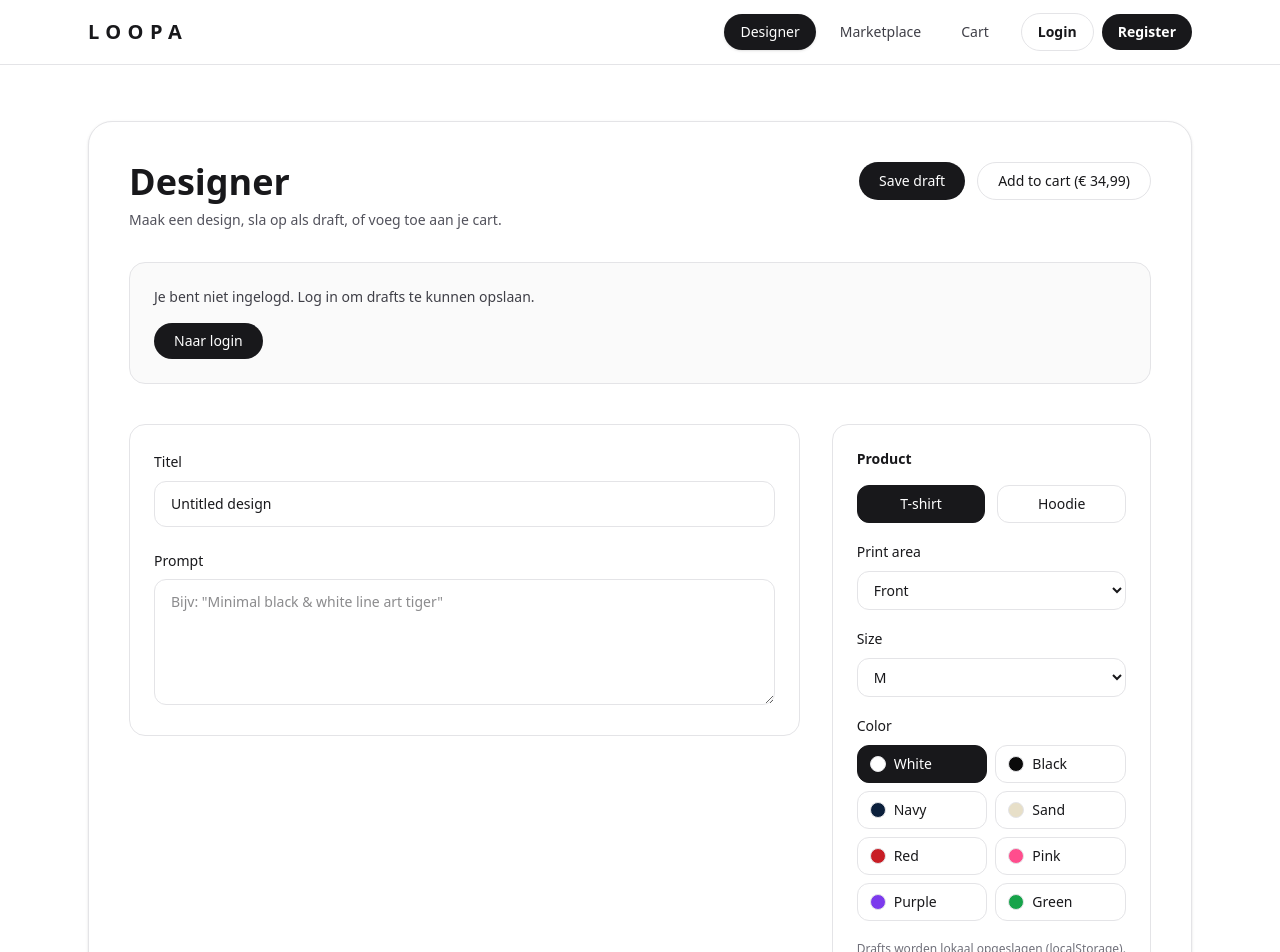
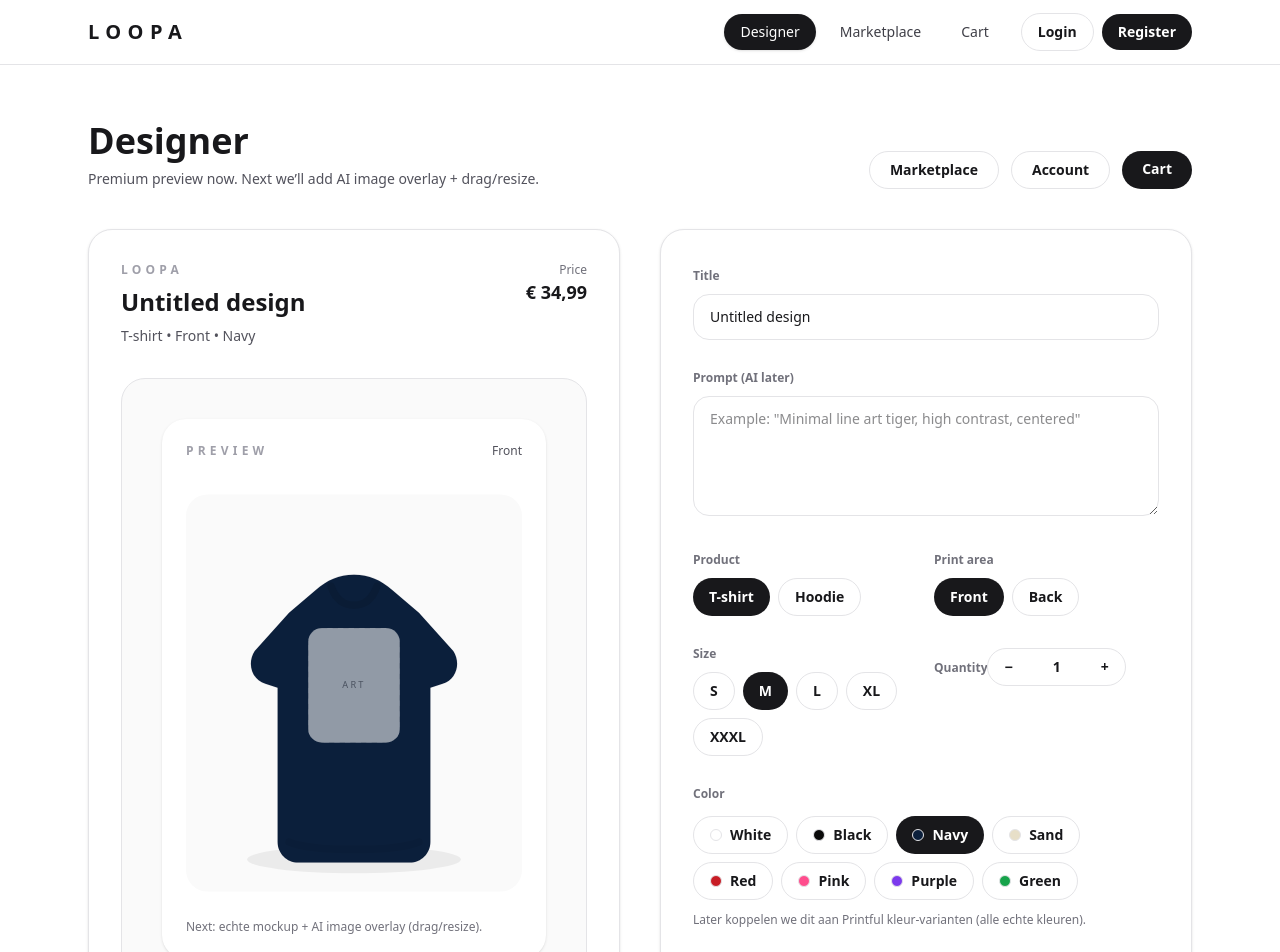
Before and after one commit to loopawear-collab/loopawe, a Next.js app: page /designer in a window 1280 px wide. Shown: the top 952 px of the page. Built offline with nearby package versions, Linux system fonts and the light colour scheme.

Commit message:
designer mockup preview with color + print area

```diff
--- a/src/app/designer/page.tsx
+++ b/src/app/designer/page.tsx
@@ -1,15 +1,14 @@
 "use client";
 
 import { useMemo, useState } from "react";
+import Link from "next/link";
 import { useRouter } from "next/navigation";
+
 import { useAuth } from "@/lib/auth";
 import { addToCart } from "@/lib/cart";
-import {
-  createDraft,
-  type ProductType,
-  type PrintArea,
-  type ColorOption,
-} from "@/lib/designs";
+import { createDraft, type ProductType, type PrintArea, type ColorOption } from "@/lib/designs";
+
+const SIZES = ["S", "M", "L", "XL", "XXXL"] as const;
 
 const COLOR_PRESETS: ColorOption[] = [
   { name: "White", hex: "#FFFFFF" },
@@ -22,10 +21,147 @@ const COLOR_PRESETS: ColorOption[] = [
   { name: "Green", hex: "#16A34A" },
 ];
 
-const SIZES = ["S", "M", "L", "XL", "XXXL"] as const;
-
 function eur(v: number) {
   return new Intl.NumberFormat("nl-BE", { style: "currency", currency: "EUR" }).format(v);
+}
+
+/** Simple SVG mockup (no external images needed) */
+function ApparelMockup({
+  productType,
+  baseHex,
+  printArea,
+}: {
+  productType: ProductType;
+  baseHex: string;
+  printArea: PrintArea;
+}) {
+  // Print box position differs front/back
+  const printBox = printArea === "Back"
+    ? { x: 150, y: 155, w: 140, h: 170 } // back: a bit higher/wider
+    : { x: 160, y: 175, w: 120, h: 150 }; // front
+
+  // Hoodie vs tshirt silhouette
+  const isHoodie = productType === "hoodie";
+
+  return (
+    <div className="relative">
+      <div className="rounded-3xl border border-zinc-200 bg-zinc-50 p-10">
+        <div className="mx-auto w-full max-w-[420px] rounded-3xl bg-white p-6 shadow-sm">
+          <div className="flex items-center justify-between">
+            <p className="text-xs font-semibold tracking-[0.35em] text-zinc-400">PREVIEW</p>
+            <span className="text-xs font-medium text-zinc-600">{printArea}</span>
+          </div>
+
+          <svg
+            viewBox="0 0 440 520"
+            className="mt-6 h-[420px] w-full"
+            role="img"
+            aria-label="Product mockup preview"
+          >
+            {/* subtle background */}
+            <rect x="0" y="0" width="440" height="520" rx="28" fill="#FAFAFA" />
+
+            {/* Shadow */}
+            <ellipse cx="220" cy="478" rx="140" ry="18" fill="#000000" opacity="0.06" />
+
+            {/* Apparel body */}
+            {isHoodie ? (
+              <>
+                {/* Hood */}
+                <path
+                  d="M140 120 C140 65, 300 65, 300 120 C300 160, 280 185, 220 185 C160 185, 140 160, 140 120 Z"
+                  fill={baseHex}
+                  stroke="#111827"
+                  strokeOpacity="0.10"
+                />
+                {/* Body */}
+                <path
+                  d="M120 170 C120 145, 150 130, 180 128 L260 128 C290 130, 320 145, 320 170
+                     L350 220 C360 240, 350 260, 330 265 L320 268 L320 455 C320 470, 308 482, 293 482
+                     L147 482 C132 482, 120 470, 120 455 L120 268 L110 265 C90 260, 80 240, 90 220 Z"
+                  fill={baseHex}
+                  stroke="#111827"
+                  strokeOpacity="0.10"
+                />
+                {/* Pocket */}
+                <path
+                  d="M165 330 C165 312, 182 298, 200 298 L240 298 C258 298, 275 312, 275 330
+                     L275 365 C275 384, 260 398, 240 398 L200 398 C180 398, 165 384, 165 365 Z"
+                  fill="#000"
+                  opacity="0.05"
+                />
+                {/* Strings */}
+                <path d="M205 190 L205 255" stroke="#000" strokeOpacity="0.12" strokeWidth="6" strokeLinecap="round" />
+                <path d="M235 190 L235 255" stroke="#000" strokeOpacity="0.12" strokeWidth="6" strokeLinecap="round" />
+              </>
+            ) : (
+              <>
+                {/* T-shirt */}
+                <path
+                  d="M135 155 L170 125 C185 112, 200 105, 220 105 C240 105, 255 112, 270 125
+                     L305 155 L350 205 C360 220, 355 242, 336 248 L320 253 L320 455
+                     C320 470, 308 482, 293 482 L147 482 C132 482, 120 470, 120 455
+                     L120 253 L104 248 C85 242, 80 220, 90 205 Z"
+                  fill={baseHex}
+                  stroke="#111827"
+                  strokeOpacity="0.10"
+                />
+                {/* Collar */}
+                <path
+                  d="M190 120 C195 135, 205 145, 220 145 C235 145, 245 135, 250 120"
+                  fill="none"
+                  stroke="#000"
+                  strokeOpacity="0.10"
+                  strokeWidth="10"
+                  strokeLinecap="round"
+                />
+              </>
+            )}
+
+            {/* Print area box */}
+            <rect
+              x={printBox.x}
+              y={printBox.y}
+              width={printBox.w}
+              height={printBox.h}
+              rx="18"
+              fill="#FFFFFF"
+              opacity="0.55"
+              stroke="#111827"
+              strokeOpacity="0.18"
+              strokeDasharray="7 7"
+            />
+            <text
+              x={printBox.x + printBox.w / 2}
+              y={printBox.y + printBox.h / 2}
+              textAnchor="middle"
+              dominantBaseline="middle"
+              fontSize="12"
+              fill="#111827"
+              opacity="0.55"
+              style={{ letterSpacing: "0.25em" }}
+            >
+              ART
+            </text>
+
+            {/* Bottom highlight */}
+            <path
+              d="M135 455 C165 468, 275 468, 305 455"
+              fill="none"
+              stroke="#000"
+              strokeOpacity="0.06"
+              strokeWidth="10"
+              strokeLinecap="round"
+            />
+          </svg>
+
+          <p className="mt-4 text-xs text-zinc-500">
+            Next: echte mockup + AI image overlay (drag/resize).
+          </p>
+        </div>
+      </div>
+    </div>
+  );
 }
 
 export default function DesignerPage() {
@@ -34,15 +170,23 @@ export default function DesignerPage() {
 
   const [title, setTitle] = useState("Untitled design");
   const [prompt, setPrompt] = useState("");
+
   const [productType, setProductType] = useState<ProductType>("tshirt");
   const [printArea, setPrintArea] = useState<PrintArea>("Front");
-  const [color, setColor] = useState<ColorOption>(COLOR_PRESETS[0]);
+
+  const [selectedColor, setSelectedColor] = useState<ColorOption>(COLOR_PRESETS[2]); // Navy default
   const [size, setSize] = useState<(typeof SIZES)[number]>("M");
+  const [qty, setQty] = useState(1);
+
   const [saving, setSaving] = useState(false);
+  const [toast, setToast] = useState<string | null>(null);
 
-  const basePrice = useMemo(() => {
-    return productType === "hoodie" ? 49.99 : 34.99;
-  }, [productType]);
+  const basePrice = useMemo(() => (productType === "hoodie" ? 49.99 : 34.99), [productType]);
+
+  function notify(msg: string) {
+    setToast(msg);
+    window.setTimeout(() => setToast(null), 1200);
+  }
 
   if (!ready) {
     return (
@@ -54,29 +198,32 @@ export default function DesignerPage() {
     );
   }
 
-  const canUse = Boolean(user?.email || user?.id);
+  const canSave = Boolean(user?.id || user?.email);
 
   async function onSaveDraft() {
-    if (!canUse) {
+    if (!canSave) {
+      notify("Login required");
       router.push("/login");
       return;
     }
+
     setSaving(true);
     try {
       const d = createDraft(user, {
-        title,
-        prompt,
+        title: title.trim() || "Untitled design",
+        prompt: prompt ?? "",
         productType,
         printArea,
-        allowedColors: COLOR_PRESETS, // zodat Account “allowedColors” altijd heeft
+        // Store full palette for marketplace filtering later (creator can restrict later)
+        allowedColors: COLOR_PRESETS,
       });
 
       if (!d) {
-        alert("Draft kon niet opgeslagen worden (geen user).");
+        notify("Could not save draft");
         return;
       }
 
-      // Na save: ga direct naar account zodat je het meteen ziet
+      notify("Saved draft ✓");
       router.push("/account");
     } finally {
       setSaving(false);
@@ -86,168 +233,236 @@ export default function DesignerPage() {
   function onAddToCart() {
     addToCart({
       name: productType === "hoodie" ? "Hoodie" : "T-shirt",
-      color: color.name,
+      color: selectedColor.name,
       size,
       printArea,
       price: basePrice,
-      quantity: 1,
-    });
+      quantity: qty,
+    } as any);
+
+    notify("Added to cart ✓");
     router.push("/cart");
   }
 
   return (
     <main className="mx-auto max-w-6xl px-6 py-14">
-      <div className="rounded-3xl border border-zinc-200 bg-white p-10 shadow-sm">
-        <div className="flex flex-col gap-6 md:flex-row md:items-start md:justify-between">
-          <div>
-            <h1 className="text-4xl font-semibold text-zinc-900">Designer</h1>
-            <p className="mt-2 text-sm text-zinc-600">
-              Maak een design, sla op als draft, of voeg toe aan je cart.
-            </p>
+      <div className="flex flex-col gap-3 md:flex-row md:items-end md:justify-between">
+        <div>
+          <h1 className="text-4xl font-semibold text-zinc-900">Designer</h1>
+          <p className="mt-2 text-sm text-zinc-600">
+            Premium preview now. Next we’ll add AI image overlay + drag/resize.
+          </p>
+        </div>
+
+        <div className="flex flex-wrap gap-3">
+          <Link
+            href="/marketplace"
+            className="rounded-full border border-zinc-200 bg-white px-5 py-2 text-sm font-semibold text-zinc-900 hover:bg-zinc-50"
+          >
+            Marketplace
+          </Link>
+          <Link
+            href="/account"
+            className="rounded-full border border-zinc-200 bg-white px-5 py-2 text-sm font-semibold text-zinc-900 hover:bg-zinc-50"
+          >
+            Account
+          </Link>
+          <Link
+            href="/cart"
+            className="rounded-full bg-zinc-900 px-5 py-2 text-sm font-semibold text-white hover:bg-zinc-800"
+          >
+            Cart
+          </Link>
+        </div>
+      </div>
+
+      {toast ? (
+        <div className="mt-6 inline-flex rounded-full bg-zinc-900 px-4 py-2 text-xs font-semibold text-white">
+          {toast}
+        </div>
+      ) : null}
+
+      <div className="mt-10 grid grid-cols-1 gap-10 lg:grid-cols-2">
+        {/* LEFT: Preview */}
+        <section className="rounded-3xl border border-zinc-200 bg-white p-8 shadow-sm">
+          <div className="flex items-start justify-between gap-6">
+            <div className="min-w-0">
+              <p className="text-xs font-semibold tracking-[0.35em] text-zinc-400">LOOPA</p>
+              <h2 className="mt-2 truncate text-2xl font-semibold text-zinc-900">
+                {title || "Untitled design"}
+              </h2>
+              <p className="mt-2 text-sm text-zinc-600">
+                {productType === "hoodie" ? "Hoodie" : "T-shirt"} • {printArea} • {selectedColor.name}
+              </p>
+            </div>
+
+            <div className="text-right">
+              <p className="text-xs text-zinc-500">Price</p>
+              <p className="text-lg font-semibold text-zinc-900">{eur(basePrice)}</p>
+            </div>
           </div>
 
-          <div className="flex flex-wrap gap-3">
+          <div className="mt-8">
+            <ApparelMockup productType={productType} baseHex={selectedColor.hex} printArea={printArea} />
+          </div>
+
+          <div className="mt-6 flex flex-col gap-3 sm:flex-row">
+            <button
+              onClick={onAddToCart}
+              className="w-full rounded-full bg-zinc-900 px-5 py-3 text-sm font-semibold text-white hover:bg-zinc-800"
+            >
+              Add to cart
+            </button>
             <button
               onClick={onSaveDraft}
               disabled={saving}
-              className="rounded-full bg-zinc-900 px-5 py-2 text-sm font-medium text-white hover:bg-zinc-800 disabled:opacity-60"
+              className="w-full rounded-full border border-zinc-200 bg-white px-5 py-3 text-sm font-semibold text-zinc-900 hover:bg-zinc-50 disabled:opacity-60"
             >
               {saving ? "Saving…" : "Save draft"}
             </button>
-            <button
-              onClick={onAddToCart}
-              className="rounded-full border border-zinc-200 bg-white px-5 py-2 text-sm font-medium text-zinc-900 hover:bg-zinc-50"
-            >
-              Add to cart ({eur(basePrice)})
-            </button>
           </div>
-        </div>
 
-        {!canUse ? (
-          <div className="mt-8 rounded-2xl border border-zinc-200 bg-zinc-50 p-6">
-            <p className="text-sm text-zinc-700">
-              Je bent niet ingelogd. Log in om drafts te kunnen opslaan.
+          {!canSave ? (
+            <p className="mt-4 text-xs text-zinc-500">
+              You’re not logged in. Login is required to save drafts.
             </p>
-            <button
-              onClick={() => router.push("/login")}
-              className="mt-4 rounded-full bg-zinc-900 px-5 py-2 text-sm font-medium text-white hover:bg-zinc-800"
-            >
-              Naar login
-            </button>
-          </div>
-        ) : null}
+          ) : null}
+        </section>
 
-        <div className="mt-10 grid grid-cols-1 gap-8 lg:grid-cols-3">
-          <section className="lg:col-span-2">
-            <div className="rounded-2xl border border-zinc-200 p-6">
-              <label className="text-sm font-medium text-zinc-900">Titel</label>
+        {/* RIGHT: Controls */}
+        <section className="rounded-3xl border border-zinc-200 bg-white p-8 shadow-sm">
+          <div className="grid gap-6">
+            <div>
+              <label className="text-xs font-semibold text-zinc-500">Title</label>
               <input
                 value={title}
                 onChange={(e) => setTitle(e.target.value)}
-                className="mt-2 w-full rounded-xl border border-zinc-200 bg-white px-4 py-3 text-sm outline-none focus:ring-2 focus:ring-zinc-900/10"
+                className="mt-2 w-full rounded-2xl border border-zinc-200 bg-white px-4 py-3 text-sm text-zinc-900 outline-none focus:ring-2 focus:ring-zinc-900/10"
               />
+            </div>
 
-              <label className="mt-6 block text-sm font-medium text-zinc-900">
-                Prompt
-              </label>
+            <div>
+              <label className="text-xs font-semibold text-zinc-500">Prompt (AI later)</label>
               <textarea
                 value={prompt}
                 onChange={(e) => setPrompt(e.target.value)}
-                rows={5}
-                className="mt-2 w-full rounded-xl border border-zinc-200 bg-white px-4 py-3 text-sm outline-none focus:ring-2 focus:ring-zinc-900/10"
-                placeholder='Bijv: "Minimal black & white line art tiger"'
+                placeholder='Example: "Minimal line art tiger, high contrast, centered"'
+                className="mt-2 w-full min-h-[120px] rounded-2xl border border-zinc-200 bg-white px-4 py-3 text-sm text-zinc-900 outline-none focus:ring-2 focus:ring-zinc-900/10"
               />
             </div>
-          </section>
 
-          <aside className="space-y-6">
-            <div className="rounded-2xl border border-zinc-200 p-6">
-              <h2 className="text-sm font-semibold text-zinc-900">Product</h2>
-
-              <div className="mt-4 grid grid-cols-2 gap-3">
-                <button
-                  onClick={() => setProductType("tshirt")}
-                  className={
-                    "rounded-xl border px-3 py-2 text-sm " +
-                    (productType === "tshirt"
-                      ? "border-zinc-900 bg-zinc-900 text-white"
-                      : "border-zinc-200 bg-white text-zinc-900 hover:bg-zinc-50")
-                  }
-                >
-                  T-shirt
-                </button>
-                <button
-                  onClick={() => setProductType("hoodie")}
-                  className={
-                    "rounded-xl border px-3 py-2 text-sm " +
-                    (productType === "hoodie"
-                      ? "border-zinc-900 bg-zinc-900 text-white"
-                      : "border-zinc-200 bg-white text-zinc-900 hover:bg-zinc-50")
-                  }
-                >
-                  Hoodie
-                </button>
-              </div>
-
-              <div className="mt-4">
-                <label className="text-sm font-medium text-zinc-900">
-                  Print area
-                </label>
-                <select
-                  value={printArea}
-                  onChange={(e) => setPrintArea(e.target.value as PrintArea)}
-                  className="mt-2 w-full rounded-xl border border-zinc-200 bg-white px-3 py-2 text-sm"
-                >
-                  <option value="Front">Front</option>
-                  <option value="Back">Back</option>
-                </select>
-              </div>
-
-              <div className="mt-4">
-                <label className="text-sm font-medium text-zinc-900">Size</label>
-                <select
-                  value={size}
-                  onChange={(e) => setSize(e.target.value as any)}
-                  className="mt-2 w-full rounded-xl border border-zinc-200 bg-white px-3 py-2 text-sm"
-                >
-                  {SIZES.map((s) => (
-                    <option key={s} value={s}>
-                      {s}
-                    </option>
-                  ))}
-                </select>
-              </div>
-
-              <div className="mt-4">
-                <label className="text-sm font-medium text-zinc-900">Color</label>
-                <div className="mt-2 grid grid-cols-2 gap-2">
-                  {COLOR_PRESETS.map((c) => (
-                    <button
-                      key={c.name}
-                      onClick={() => setColor(c)}
-                      className={
-                        "flex items-center gap-2 rounded-xl border px-3 py-2 text-sm " +
-                        (color.name === c.name
-                          ? "border-zinc-900 bg-zinc-900 text-white"
-                          : "border-zinc-200 bg-white text-zinc-900 hover:bg-zinc-50")
-                      }
-                    >
-                      <span
-                        className="h-4 w-4 rounded-full border border-zinc-200"
-                        style={{ backgroundColor: c.hex }}
-                      />
-                      {c.name}
-                    </button>
-                  ))}
+            <div className="grid gap-4 sm:grid-cols-2">
+              <div>
+                <label className="text-xs font-semibold text-zinc-500">Product</label>
+                <div className="mt-2 flex flex-wrap gap-2">
+                  {(["tshirt", "hoodie"] as ProductType[]).map((p) => {
+                    const active = p === productType;
+                    return (
+                      <button
+                        key={p}
+                        onClick={() => setProductType(p)}
+                        className={
+                          "rounded-full px-4 py-2 text-sm font-semibold " +
+                          (active ? "bg-zinc-900 text-white" : "border border-zinc-200 bg-white text-zinc-900 hover:bg-zinc-50")
+                        }
+                      >
+                        {p === "tshirt" ? "T-shirt" : "Hoodie"}
+                      </button>
+                    );
+                  })}
                 </div>
               </div>
 
-              <p className="mt-5 text-xs text-zinc-500">
-                Drafts worden lokaal opgeslagen (localStorage). Later koppelen we dit aan DB.
+              <div>
+                <label className="text-xs font-semibold text-zinc-500">Print area</label>
+                <div className="mt-2 flex flex-wrap gap-2">
+                  {(["Front", "Back"] as PrintArea[]).map((a) => {
+                    const active = a === printArea;
+                    return (
+                      <button
+                        key={a}
+                        onClick={() => setPrintArea(a)}
+                        className={
+                          "rounded-full px-4 py-2 text-sm font-semibold " +
+                          (active ? "bg-zinc-900 text-white" : "border border-zinc-200 bg-white text-zinc-900 hover:bg-zinc-50")
+                        }
+                      >
+                        {a}
+                      </button>
+                    );
+                  })}
+                </div>
+              </div>
+            </div>
+
+            <div className="grid gap-4 sm:grid-cols-2">
+              <div>
+                <label className="text-xs font-semibold text-zinc-500">Size</label>
+                <div className="mt-2 flex flex-wrap gap-2">
+                  {SIZES.map((s) => {
+                    const active = s === size;
+                    return (
+                      <button
+                        key={s}
+                        onClick={() => setSize(s)}
+                        className={
+                          "rounded-full px-4 py-2 text-sm font-semibold " +
+                          (active ? "bg-zinc-900 text-white" : "border border-zinc-200 bg-white text-zinc-900 hover:bg-zinc-50")
+                        }
+                      >
+                        {s}
+                      </button>
+                    );
+                  })}
+                </div>
+              </div>
+
+              <div>
+                <label className="text-xs font-semibold text-zinc-500">Quantity</label>
+                <div className="mt-2 inline-flex items-center rounded-full border border-zinc-200 bg-white">
+                  <button
+                    onClick={() => setQty((q) => Math.max(1, q - 1))}
+                    className="rounded-l-full px-4 py-2 text-sm font-semibold text-zinc-900 hover:bg-zinc-50"
+                  >
+                    −
+                  </button>
+                  <div className="min-w-[56px] text-center text-sm font-semibold text-zinc-900">{qty}</div>
+                  <button
+                    onClick={() => setQty((q) => q + 1)}
+                    className="rounded-r-full px-4 py-2 text-sm font-semibold text-zinc-900 hover:bg-zinc-50"
+                  >
+                    +
+                  </button>
+                </div>
+              </div>
+            </div>
+
+            <div>
+              <label className="text-xs font-semibold text-zinc-500">Color</label>
+              <div className="mt-3 flex flex-wrap gap-2">
+                {COLOR_PRESETS.map((c) => {
+                  const active = c.name === selectedColor.name;
+                  return (
+                    <button
+                      key={c.name}
+                      onClick={() => setSelectedColor(c)}
+                      className={
+                        "inline-flex items-center gap-2 rounded-full px-4 py-2 text-sm font-semibold " +
+                        (active ? "bg-zinc-900 text-white" : "border border-zinc-200 bg-white text-zinc-900 hover:bg-zinc-50")
+                      }
+                    >
+                      <span className="h-3 w-3 rounded-full border border-zinc-200" style={{ backgroundColor: c.hex }} />
+                      {c.name}
+                    </button>
+                  );
+                })}
+              </div>
+              <p className="mt-3 text-xs text-zinc-500">
+                Later koppelen we dit aan Printful kleur-varianten (alle echte kleuren).
               </p>
             </div>
-          </aside>
-        </div>
+          </div>
+        </section>
       </div>
     </main>
   );
```
